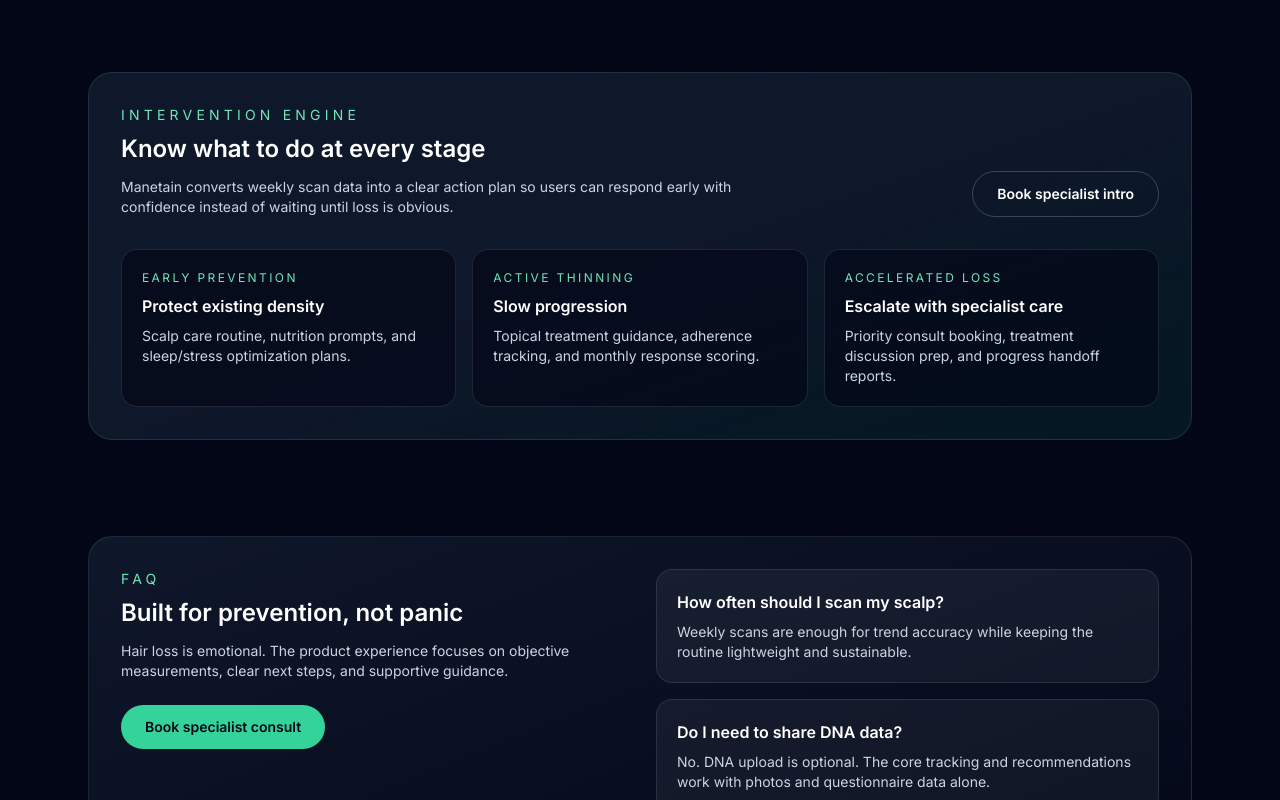
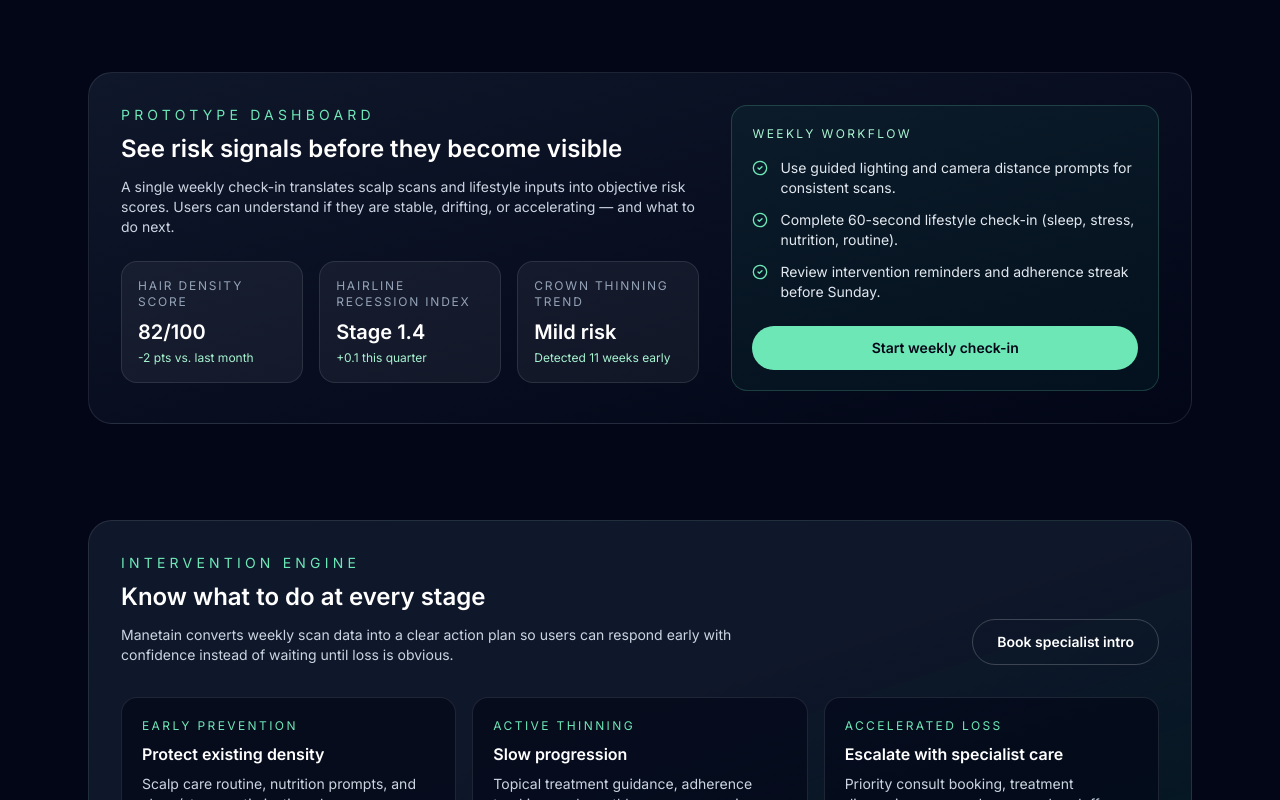
Before and after one commit to march-dave/react-next-anycase, a Next.js app: page / in a window 1280 px wide. Shown: the part 3940-4740 px from the top of the page. Built offline with nearby package versions, Linux system fonts and the light colour scheme.

Commit message:
Add prototype dashboard section to hair loss landing page

```diff
--- a/pages/hairloss.js
+++ b/pages/hairloss.js
@@ -181,6 +181,18 @@ const interventions = [
     focus: 'Escalate with specialist care',
     actions: 'Priority consult booking, treatment discussion prep, and progress handoff reports.',
   },
+]
+
+const dashboardSignals = [
+  { label: 'Hair density score', value: '82/100', delta: '-2 pts vs. last month' },
+  { label: 'Hairline recession index', value: 'Stage 1.4', delta: '+0.1 this quarter' },
+  { label: 'Crown thinning trend', value: 'Mild risk', delta: 'Detected 11 weeks early' },
+]
+
+const weeklyChecklist = [
+  'Use guided lighting and camera distance prompts for consistent scans.',
+  'Complete 60-second lifestyle check-in (sleep, stress, nutrition, routine).',
+  'Review intervention reminders and adherence streak before Sunday.',
 ]
 
 const faqs = [
@@ -477,6 +489,45 @@ export default function HairLoss() {
         </section>
 
         <section className="mx-auto max-w-6xl px-6 pb-24">
+          <div className="grid gap-8 rounded-3xl border border-white/10 bg-gradient-to-br from-slate-900 to-slate-950 p-8 lg:grid-cols-[1.15fr_0.85fr]">
+            <div>
+              <p className="text-sm uppercase tracking-[0.3em] text-emerald-300">Prototype dashboard</p>
+              <h3 className="mt-2 text-2xl font-semibold">See risk signals before they become visible</h3>
+              <p className="mt-3 text-sm text-slate-300">
+                A single weekly check-in translates scalp scans and lifestyle inputs into objective
+                risk scores. Users can understand if they are stable, drifting, or accelerating — and
+                what to do next.
+              </p>
+
+              <div className="mt-6 grid gap-4 sm:grid-cols-3">
+                {dashboardSignals.map((signal) => (
+                  <div key={signal.label} className="rounded-2xl border border-white/10 bg-white/5 p-4">
+                    <p className="text-xs uppercase tracking-[0.15em] text-slate-400">{signal.label}</p>
+                    <p className="mt-2 text-xl font-semibold">{signal.value}</p>
+                    <p className="mt-1 text-xs text-emerald-200">{signal.delta}</p>
+                  </div>
+                ))}
+              </div>
+            </div>
+
+            <div className="rounded-2xl border border-emerald-300/20 bg-emerald-400/5 p-5">
+              <p className="text-xs uppercase tracking-[0.2em] text-emerald-200">Weekly workflow</p>
+              <ul className="mt-4 space-y-3">
+                {weeklyChecklist.map((item) => (
+                  <li key={item} className="flex gap-3 text-sm text-slate-200">
+                    <CheckCircle2 className="mt-0.5 h-4 w-4 flex-shrink-0 text-emerald-300" />
+                    <span>{item}</span>
+                  </li>
+                ))}
+              </ul>
+              <button className="mt-6 w-full rounded-full bg-emerald-300 px-4 py-3 text-sm font-semibold text-slate-950">
+                Start weekly check-in
+              </button>
+            </div>
+          </div>
+        </section>
+
+        <section className="mx-auto max-w-6xl px-6 pb-24">
           <div className="rounded-3xl border border-white/10 bg-gradient-to-br from-slate-900 via-slate-900 to-emerald-500/10 p-8">
             <div className="flex flex-col gap-6 md:flex-row md:items-end md:justify-between">
               <div>
```
